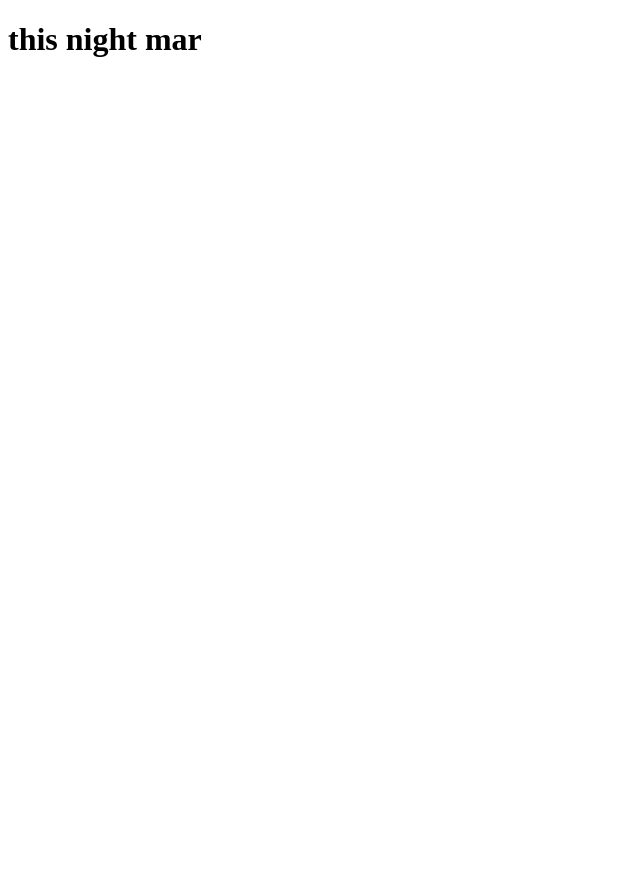
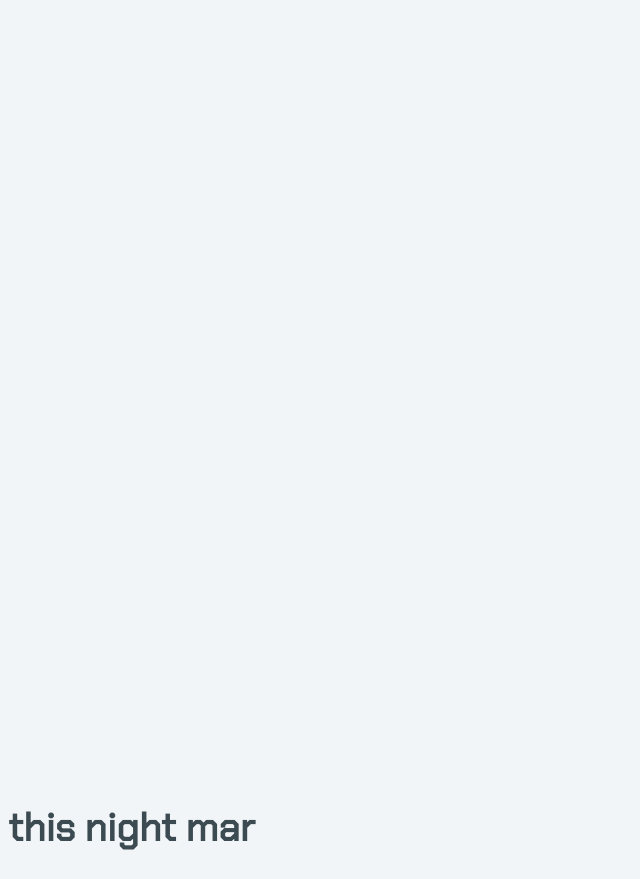
Before and after one commit to HAssAN-SSS/deploy, a plain HTML site: page index.html in a window 1280 px wide. Shown: the whole page, without its empty margins (0-640 px from the left). Before the commit the page ends 800 px from the top, so only its background shows below. Drawn offline with Linux system fonts and the light colour scheme; the site is published under a folder, as on GitHub Pages, so addresses that start at the root find nothing; a web font is replaced by a local one.

Commit message:
Update index.html

```diff
--- a/index.html
+++ b/index.html
@@ -8,8 +8,8 @@
     <style>
       @import url('https://fonts.googleapis.com/css2?family=Alumni+Sans+Inline+One&family=Chakra+Petch&family=Varela+Round&display=swap');
     </style>
-    <script type="module" crossorigin src="/assets/index-add82b9d.js"></script>
-    <link rel="stylesheet" href="/assets/index-deca68fd.css">
+    <script type="module" crossorigin src="./assets/index-add82b9d.js"></script>
+    <link rel="stylesheet" href="./assets/index-deca68fd.css">
   </head>
   <body>
     <div id="root"></div>
```
